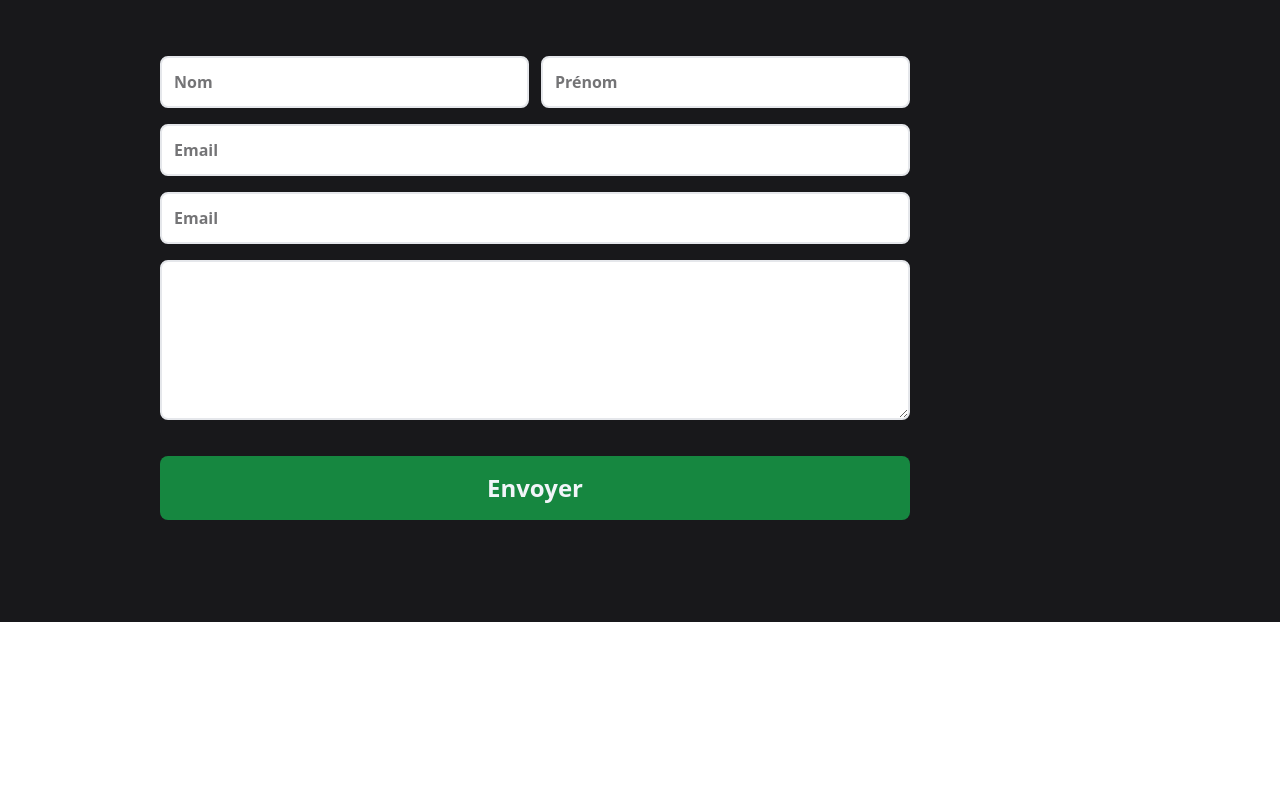
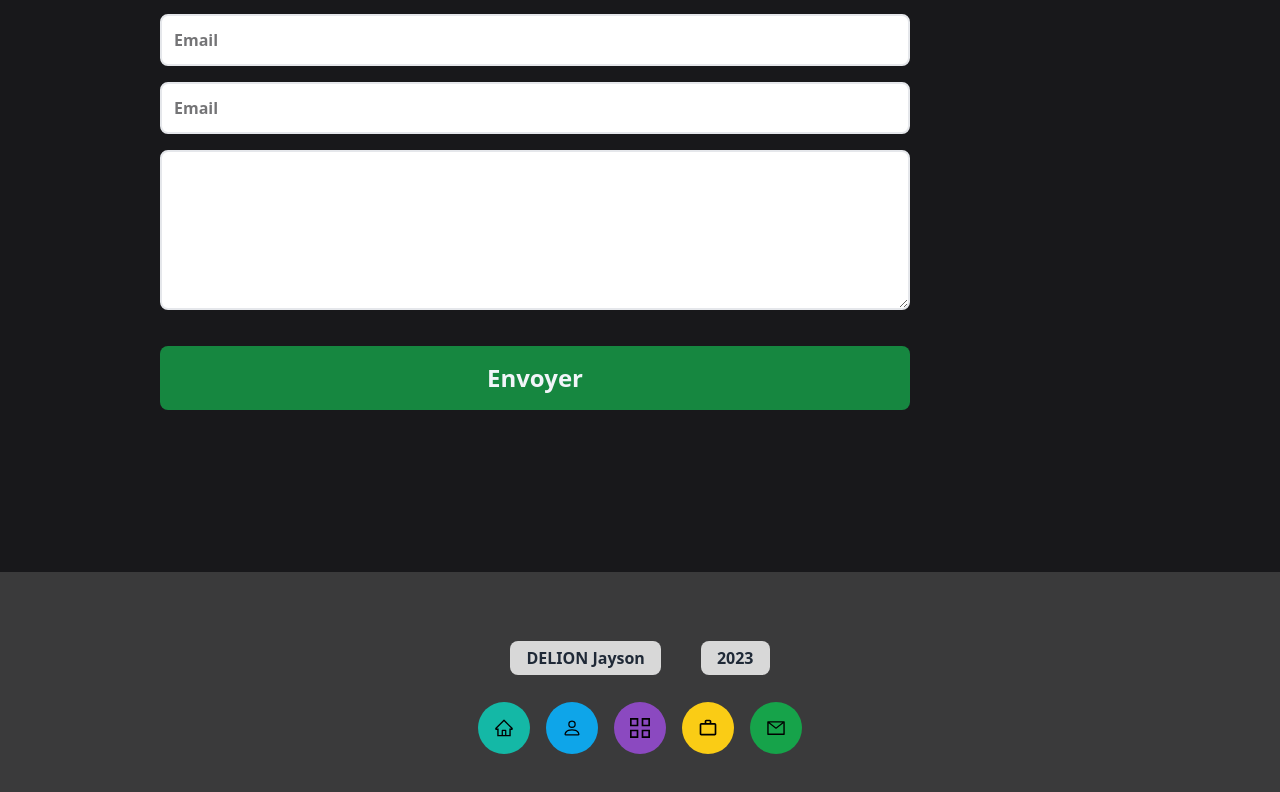
Before and after one commit to Jayson-WCS/portfolio-pro, a React (Vite) app: page / in a window 1280 px wide. Shown: the part 3598-4390 px from the top of the page. Before the commit the page ends 4220 px from the top, so only its background shows below. Built offline with nearby package versions, Linux system fonts and the light colour scheme.

Commit message:
footer section added

```diff
--- a/src/App.jsx
+++ b/src/App.jsx
@@ -4,6 +4,7 @@ import { AboutMe } from './components/AboutMe'
 import { WorkTimeline } from './components/work/WorkTimeline'
 import { ProjectsDisplay } from './components/projects/ProjectsDisplay'
 import { ContactForm } from './components/ContactForm'
+import { Footer } from './components/Footer'
 
 export const App = () => {
   return (
@@ -14,6 +15,7 @@ export const App = () => {
       <ProjectsDisplay />
       <WorkTimeline />
       <ContactForm />
+      <Footer />
     </>
   )
 }
--- a/src/components/ContactForm.jsx
+++ b/src/components/ContactForm.jsx
@@ -2,7 +2,7 @@
 
 export const ContactForm = () => {
   return (
-    <div id="contact" className="bg-[#18181b] flex flex-col justify-center h-screen md:h-screen m-auto lg:pl-40 md:pl-32 md:pr-28 p-4 py-20">
+    <div id="contact" className="bg-[#18181b] flex flex-col justify-center h-screen md:h-screen m-auto lg:pl-40 md:pl-32 md:pr-28 p-4 py-20 pb-10">
       <h1 className="py-4 text-5xl mb-[36px] font-bold text-[#16a34a]">Contact</h1>
       <form action="https://getform.io/f/9b09afdb-0a34-496a-ba36-8e55c20a1b08" method="POST" encType="multipart/form-data"
         className="font-semibold max-w-[750px]">
@@ -23,7 +23,7 @@ export const ContactForm = () => {
         <div className="flex flex-col">
           <textarea className="w-full h-40 border-2 rounded-lg mt-4 p-3 flex"/>
         </div>
-        <button className="bg-[#16a34a]/80 hover:bg-[#16a34a] transition delay-150 duration-300 ease-in-out text-[#f1f5f9] font-base text-2xl mt-9 w-full p-4 rounded-lg">Envoyer</button>
+        <button className="bg-[#16a34a]/80 hover:bg-[#16a34a] transition delay-150 duration-300 ease-in-out text-[#f1f5f9] font-base text-2xl mb-[10rem] mt-9 w-full p-4 rounded-lg">Envoyer</button>
       </form>
     </div>
   )
--- /dev/null
+++ b/src/components/Footer.jsx
@@ -0,0 +1,34 @@
+import { AiOutlineHome, AiOutlineMail } from "react-icons/ai";
+import { BsPerson } from "react-icons/bs";
+import { GrProjects } from "react-icons/gr";
+import { MdWorkOutline } from "react-icons/md";
+
+export const Footer = () => {
+  const year = new Date().getFullYear();
+  return (
+    <footer className='w-full h-[30vh] flex flex-col justify-center items-center bg-[#3a3a3b] text-[#f1f5f9]'>
+      <div className="my-6">
+        <a className="bg-white/80 text-gray-800 font-bold py-1.5 px-4 rounded-lg" href="https://github.com/Jayson-WCS" target="_blank"
+          rel="noopener noreferrer">DELION Jayson</a>
+        <a className="bg-white/80 text-gray-800 font-bold ml-10 py-1.5 px-4 rounded-lg" >{year}</a>
+      </div>
+      <ul className="flex flex-wrap items-center mt-3 text-sm font-medium text-gray-500 dark:text-gray-400 sm:mt-0">
+        <a href="#main" className="text-black m-2 p-4 cursor-pointer rounded-full hover:scale-110  bg-[#14b8a6] ease-in-out duration-300">
+          <AiOutlineHome size={20} />
+        </a>
+        <a href="#about" className="text-black m-2 p-4 cursor-pointer rounded-full hover:scale-110 bg-[#0ea5e9] ease-in-out duration-200">
+          <BsPerson size={20}/>
+        </a>
+        <a href="#projet" className="text-black m-2 p-4 cursor-pointer rounded-full hover:scale-110 bg-[#8b49c0] ease-in-out duration-300">
+          <GrProjects size={20} />
+        </a>
+        <a href="#work" className="text-black m-2 p-4 cursor-pointer rounded-full hover:scale-110 bg-[#facc15] ease-in-out duration-300">
+          <MdWorkOutline size={20} />
+        </a>
+        <a href="#contact" className="text-black m-2 p-4 cursor-pointer rounded-full hover:scale-110 bg-[#16a34a] ease-in-out duration-300">
+          <AiOutlineMail size={20} />
+        </a>
+      </ul>
+    </footer>
+  )
+}
--- a/src/components/work/WorkTimeline.jsx
+++ b/src/components/work/WorkTimeline.jsx
@@ -25,7 +25,7 @@ const data = [
 ]
 export const WorkTimeline = () => {
   return (
-    <div id="work" className="bg-[#18181b] text-[#f1f5f9] sm:h-screen m-auto lg:pl-40 md:pl-28 p-4 py-20">
+    <div id="work" className="bg-[#18181b] text-[#f1f5f9] m-auto lg:pl-40 md:pl-28 p-4 py-20">
       <h1 className="text-5xl text-[#facc15] font-bold mb-[56px]">Expériences Professionnelles</h1>
       {data.map((item, index) => (
         <WorkExp key={index} year={item.year} title={item.title} company={item.company} duration={item.duration} details={item.details} />
```
